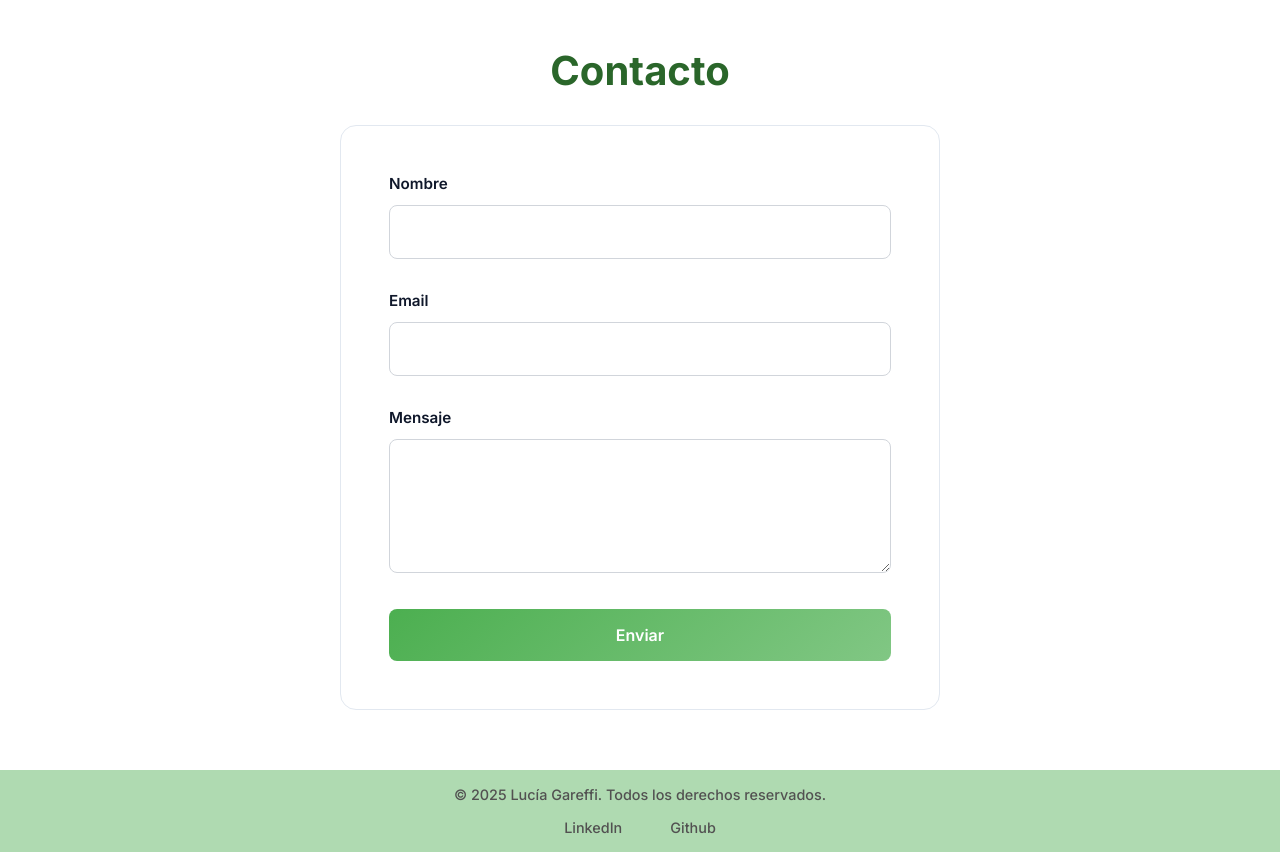
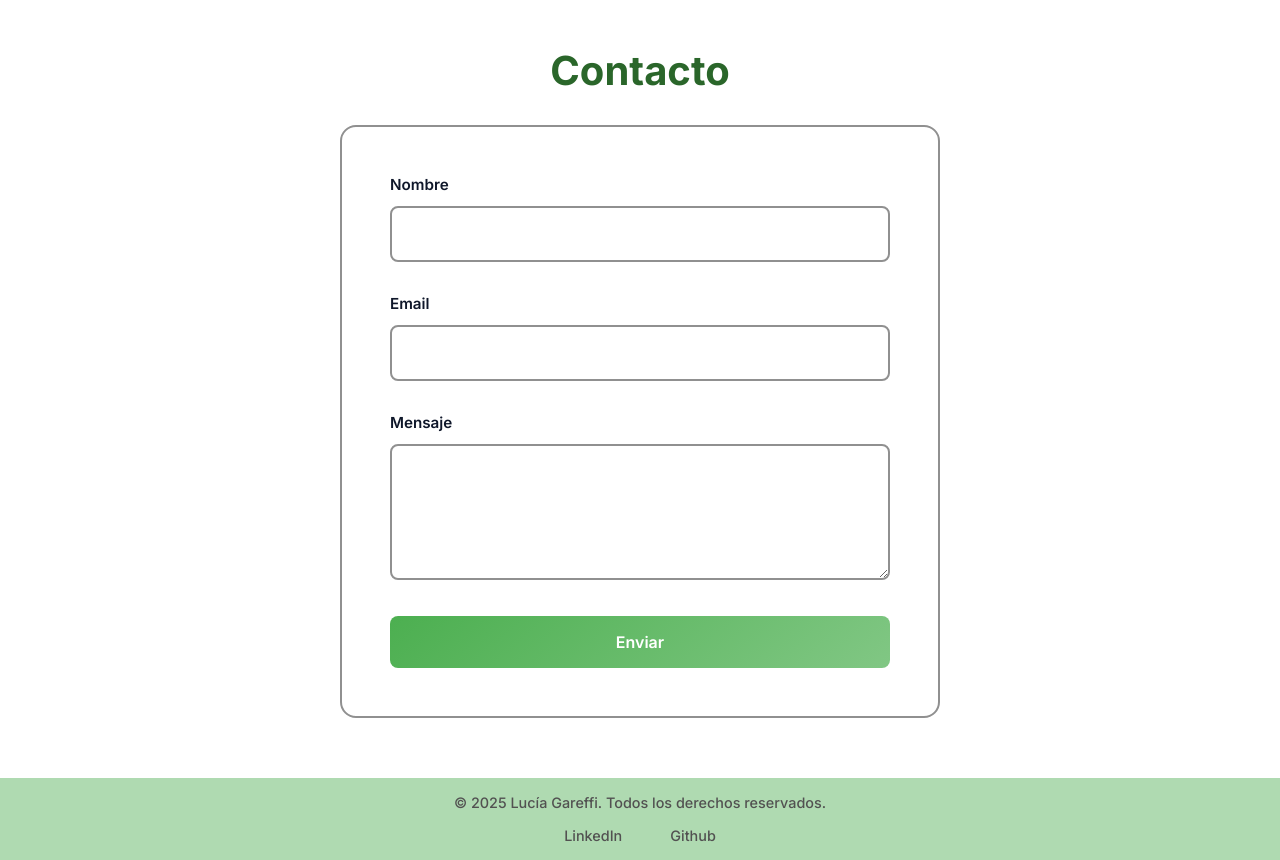
Before and after one commit to lgareffi/Linktree, a plain HTML site: page Portfolio_LuciaGareffi/index.html in a window 1280 px wide. Shown: the part 1940-2800 px from the top of the page. Drawn offline with nearby package versions, Linux system fonts and the light colour scheme; a web font is replaced by a local one.

Commit message:
cambie diseño formulario

```diff
--- a/Portfolio_LuciaGareffi/styles.css
+++ b/Portfolio_LuciaGareffi/styles.css
@@ -246,7 +246,7 @@ section.sobreMi{
 }
 
 .formulario-contacto {
-  border: 1px solid #e2e8f0;
+  border: 2px solid #909090;
   border-radius: 16px;
   padding: 3rem;
   max-width: 600px;
@@ -271,7 +271,7 @@ section.sobreMi{
 .campo-select {
   width: 100%;
   padding: 1rem;
-  border: 1px solid #d1d5db;
+  border: 2px solid #909090;
   border-radius: 8px;
   font-size: 1rem;
   transition: all 0.2s ease;
```
Also changed, not shown: Portfolio_LuciaGareffi/index.html (+2 -0 lines).
